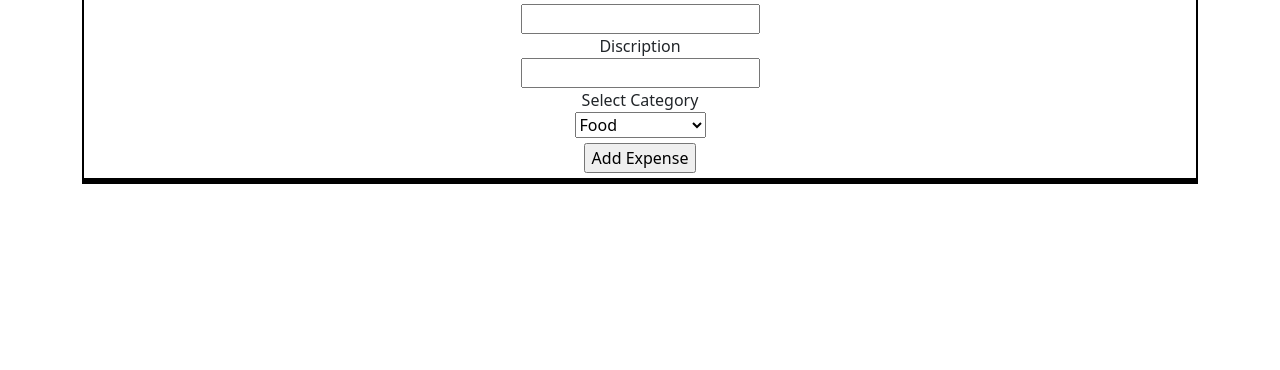
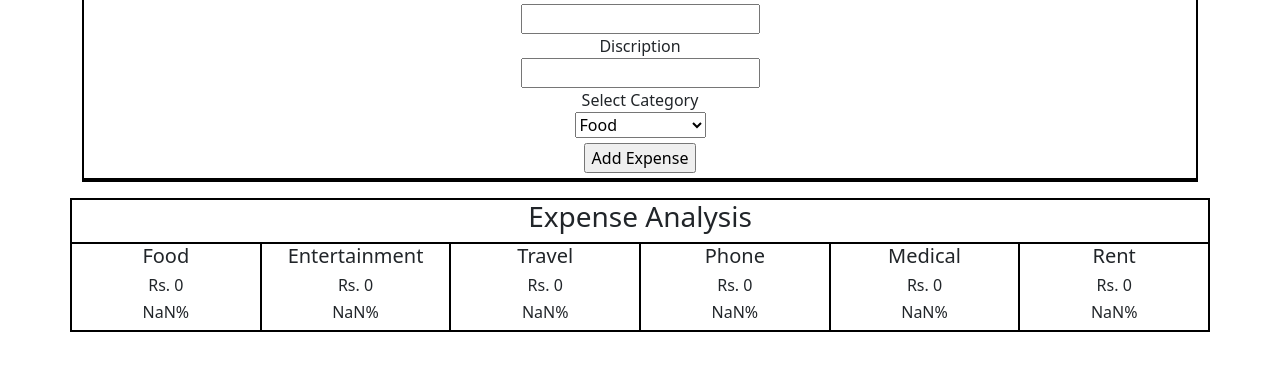
Before and after one commit to Kldpsh7/Expense-Tracker-App, a plain HTML site: page Expense.html in a window 1280 px wide. Shown: the part 78-448 px from the top of the page. Drawn offline with nearby package versions, Linux system fonts and the light colour scheme.

Commit message:
Added analyzer functionality

```diff
--- a/Expense.html
+++ b/Expense.html
@@ -29,7 +29,45 @@
 
 
         </form>
-        <ul id="list" style="text-align: center; border: 2px solid black;"></ul>
+        <ul id="list" style="text-align: center; border: 2px solid black; margin-top: -2px;"></ul>
+    </div>
+    <div id="stats" class="container-md" style="border: 2px solid black;">
+        <div class="row" style="border-bottom: 2px solid black;">
+            <h3 style="text-align: center;">Expense Analysis</h3>
+        </div>
+        <div class="row" style="text-align: center;">
+            <div class="col-sm" id="col1" style="border-right: 2px black solid;">
+                <h5>Food</h5>
+                <h6></h6>
+                <h6></h6>
+            </div>
+            <div class="col-sm" id="col2" style="border-right: 2px black solid;">
+                <h5>Entertainment</h5>
+                <h6></h6>
+                <h6></h6>
+            </div>
+            <div class="col-sm" id="col3" style="border-right: 2px black solid;">
+                <h5>Travel</h5>
+                <h6></h6>
+                <h6></h6>
+            </div>
+            <div class="col-sm" id="col4" style="border-right: 2px black solid;">
+                <h5>Phone</h5>
+                <h6></h6>
+                <h6></h6>
+            </div>
+            <div class="col-sm" id="col5" style="border-right: 2px black solid;">
+                <h5>Medical</h5>
+                <h6></h6>
+                <h6></h6>
+            </div>
+            <div class="col-sm" id="col6">
+                <h5>Rent</h5>
+                <h6></h6>
+                <h6></h6>
+            </div>
+        </div>
+
     </div>
 
     <script src="e.js"></script>
--- a/e.js
+++ b/e.js
@@ -13,6 +13,8 @@ document.getElementById('form').addEventListener('submit',(e)=>{
     localStorage.setItem(obj['discription'],JSON.stringify(obj));
     //updating on screen
     updateList()
+    //update analyzer
+    analyze()
     //Clearing input fields
     document.getElementById('amount').value='';
     document.getElementById('disc').value='';
@@ -22,11 +24,11 @@ document.getElementById('form').addEventListener('submit',(e)=>{
 let delBtn=document.createElement('button');
 delBtn.className='delete';
 delBtn.innerText='Delete';
-delBtn.style='font-Size:10px;float:right; background-Color:red; margin-left:5px; margin-rigth:5px'
+delBtn.style='font-Size:10px;float:right; background-Color:red; margin-right:3px; margin-top:2px;'
 let editBtn=document.createElement('button');
 editBtn.className='edit';
 editBtn.innerText='Edit';
-editBtn.style='font-Size:10px; float:right; background-Color:yellow; margin-left:5px; margin-rigth:5px'
+editBtn.style='font-Size:10px; float:right; background-Color:yellow; margin-right:3px; margin-top:2px'
 
 //Displayig expenses on screen
 function updateList(){
@@ -53,6 +55,7 @@ list.addEventListener('click',(e)=>{
     if(e.target.className=='delete'){
         localStorage.removeItem(e.target.parentElement.innerText.split(' - ')[1]);
         e.target.parentElement.remove();
+        analyze()
     }
     if(e.target.className=='edit'){
         //localStorage.removeItem(e.target.parentElement.innerText.split(' - ')[1]);
@@ -62,3 +65,55 @@ list.addEventListener('click',(e)=>{
         e.target.parentElement.remove();
     }
 })
+
+function analyze(){
+    var spendonFood=0;
+    var spendonEntertainment=0;
+    var spendonTravel=0;
+    var spendonPhone=0;
+    var spendonMedical=0;
+    var spendonRent=0;
+    var totalSpend=0;
+    let allitems={...localStorage};
+    for (const i in allitems){
+        let obj=JSON.parse(allitems[i])
+        if (obj.category=='Food'){
+            spendonFood+=Number(obj.amount);
+        }
+        else if (obj.category=='Entertainment'){
+            spendonEntertainment+=Number(obj.amount);
+        }
+        else if (obj.category=='Travel'){
+            spendonTravel+=Number(obj.amount);
+        }
+        else if (obj.category=='Phone'){
+            spendonPhone+=Number(obj.amount);
+        }
+        else if (obj.category=='Medical'){
+            spendonMedical+=Number(obj.amount);
+        }
+        else if (obj.category=='Rent'){
+            spendonRent+=Number(obj.amount);
+        }
+        totalSpend+=Number(obj.amount);
+    }
+    document.getElementById('col1').children[1].innerText='Rs. '+spendonFood;
+    document.getElementById('col1').children[2].innerText=(spendonFood*100/totalSpend).toFixed(2)+'%';
+    document.getElementById('col2').children[1].innerText='Rs. '+spendonEntertainment;
+    document.getElementById('col2').children[2].innerText=(spendonEntertainment*100/totalSpend).toFixed(2)+'%';
+    document.getElementById('col3').children[1].innerText='Rs. '+spendonTravel;
+    document.getElementById('col3').children[2].innerText=(spendonTravel*100/totalSpend).toFixed(2)+'%';
+    document.getElementById('col4').children[1].innerText='Rs. '+spendonPhone;
+    document.getElementById('col4').children[2].innerText=(spendonPhone*100/totalSpend).toFixed(2)+'%';
+    document.getElementById('col5').children[1].innerText='Rs. '+spendonMedical;
+    document.getElementById('col5').children[2].innerText=(spendonMedical*100/totalSpend).toFixed(2)+'%';
+    document.getElementById('col6').children[1].innerText='Rs. '+spendonRent;
+    document.getElementById('col6').children[2].innerText=(spendonRent*100/totalSpend).toFixed(2)+'%'
+
+
+
+}
+
+
+
+analyze()
```
